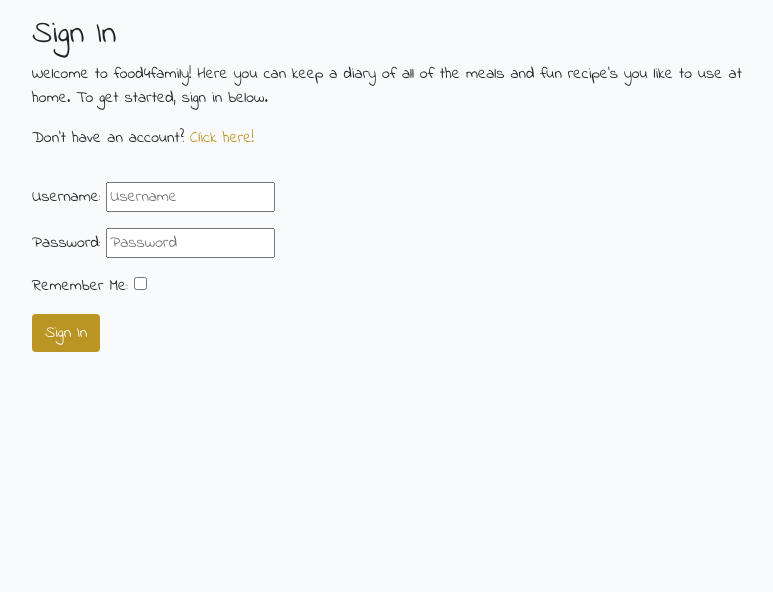
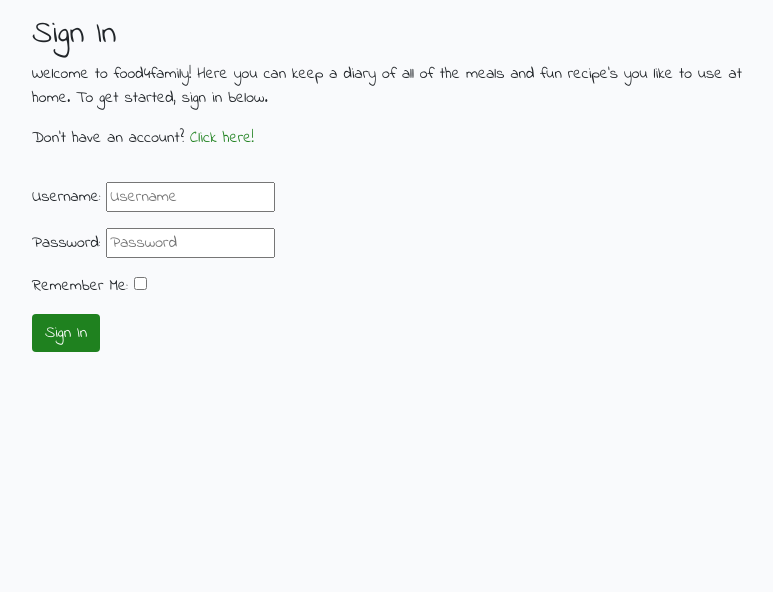
Before and after one commit to KeepKindling/food4family, a Django app: page /accounts/login/ in a window 1280 px wide. Shown: the part 74-666 px from the top of the page, without its empty margins (240-1013 px from the left). Run offline with Django 3.2, Linux system fonts and the light colour scheme; some libraries are stand-ins or nearby versions.

Commit message:
updated signing in and out button color and updated readme

```diff
--- a/static/css/style.css
+++ b/static/css/style.css
@@ -135,17 +135,17 @@
 }
 
 .btn-signup {
-    background-color: #bb9523;
+    background-color: rgb(31, 129, 31);
     color: #fff;
 }
 
 .btn-signup:hover, .btn-signup:active {
     background-color: #fff;
-    color: #bb9523;
+    color: rgb(31, 129, 31);
 }
 
 .link {
-    color: #bb9523;
+    color: rgb(31, 129, 31);
     text-decoration: none;
 }
 
```
Also changed, not shown: README.md, media/readme_screenshots/2023-01-29-First-Successful-Heroku-Deployment.png (renamed from media/2023-01-29-First-Successful-Heroku-Deployment.png), media/readme_screenshots/Footer.png (added), media/readme_screenshots/Navbar-Logged-In.png (added), media/readme_screenshots/Navbar-Logged-Off.png (added), media/readme_screenshots/Signin-Form.png (added), media/readme_screenshots/Signout.png (added), media/readme_screenshots/Successful-Admin-Creation-And-Entry-Registered.png (renamed from media/Successful-Admin-Creation-And-Entry-Registered.png), media/readme_screenshots/User-Stories-Project-Board.png (added).
